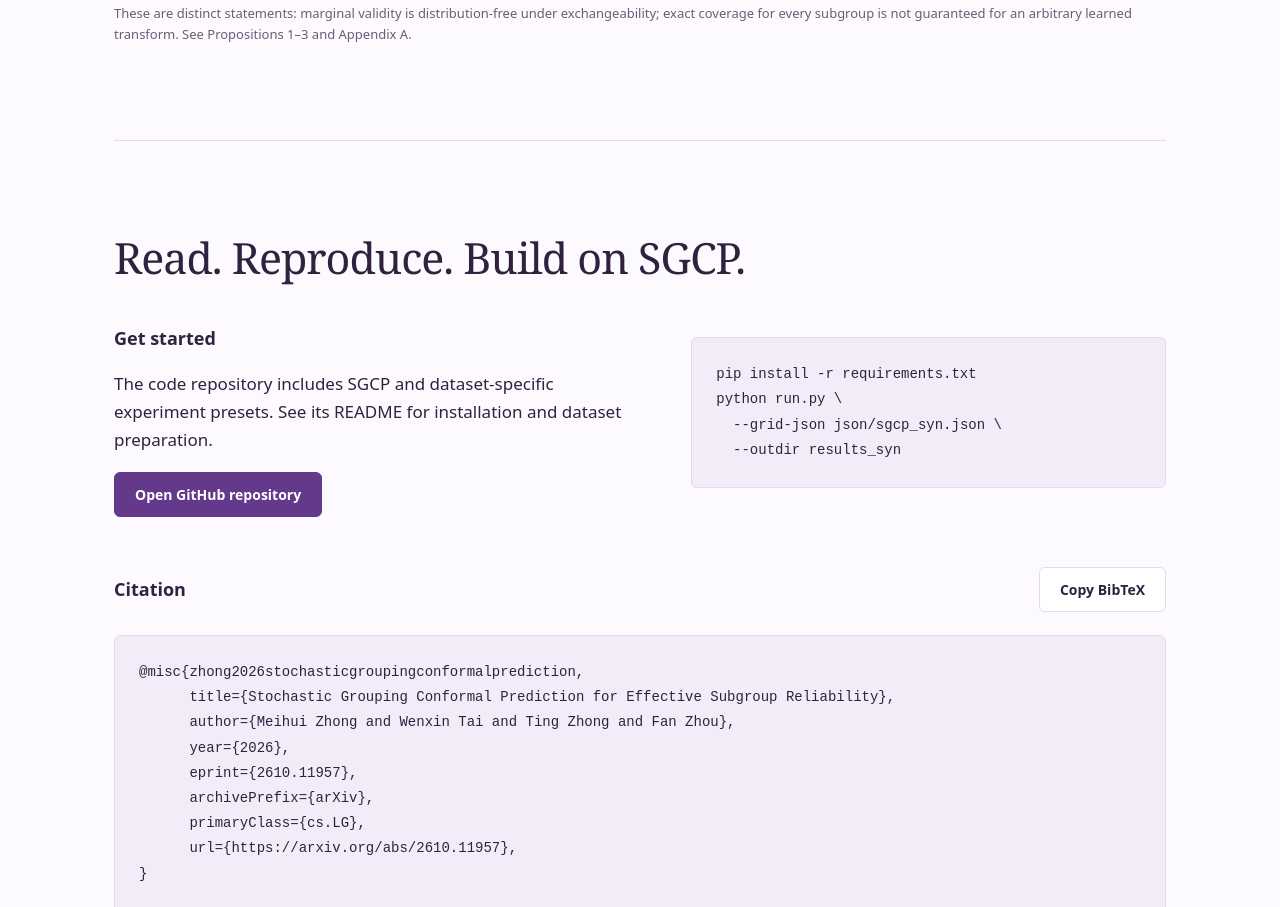
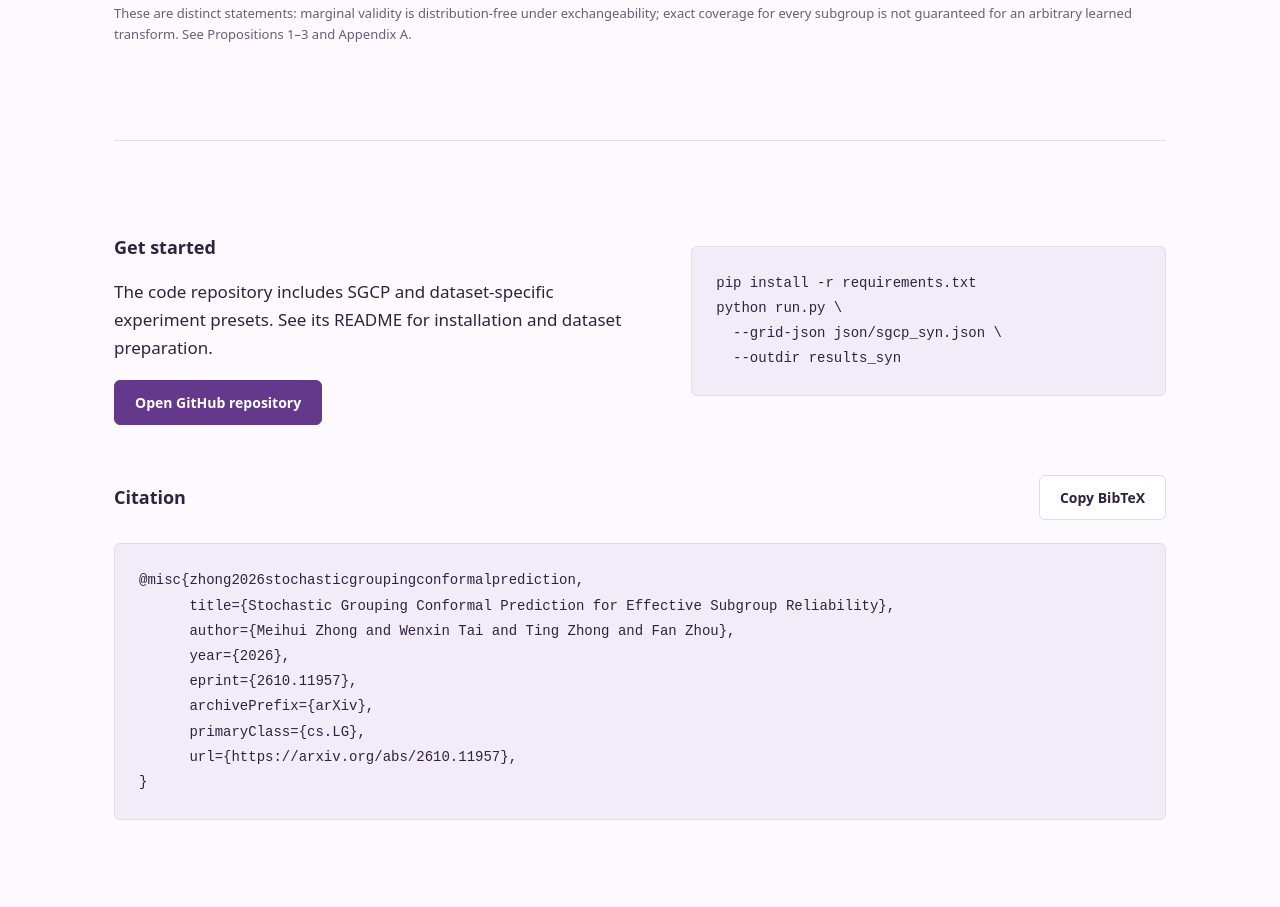
Before and after one commit to MHZhong1225/Restricted-calibration-CP, a plain HTML site: page docs/index.html in a window 1280 px wide. Shown: the part 6262-7169 px from the top of the page. Drawn offline with Linux system fonts and the light colour scheme.

Commit message:
Remove the introductory resources heading

```diff
--- a/docs/index.html
+++ b/docs/index.html
@@ -35,7 +35,7 @@
 </section>
 <section class="section"><div class="section-label">INSIDE THE MODEL</div><h2>Different score patterns.<br>One adaptive mixture.</h2><p class="lead">The learned components capture distinct regimes in nonconformity-score space. They are building blocks for calibration, not demographic groups.</p><figure><div class="density-grid"><a href="assets/syn.svg"><img src="assets/syn.svg" alt="Learned component densities on SYN"><b>SYN</b></a><a href="assets/nursery.svg"><img src="assets/nursery.svg" alt="Learned component densities on Nursery"><b>Nursery</b></a><a href="assets/mimic.svg"><img src="assets/mimic.svg" alt="Learned component densities on MIMIC-IV"><b>MIMIC-IV</b></a><a href="assets/bach.svg"><img src="assets/bach.svg" alt="Learned component densities on BACH"><b>BACH</b></a></div><figcaption>Learned component densities from the paper. Each sample draws on these components through its own membership weights.</figcaption></figure></section>
 <section id="theory" class="section"><div class="section-label">THE GUARANTEES</div><h2>Preserve validity.<br>Understand subgroup reliability.</h2><div class="theorem"><div><span class="mini-label">FINITE-SAMPLE MARGINAL VALIDITY</span><h3>The standard guarantee remains.</h3><p>Under the split-conformal exchangeability assumption, with the fitted transform independent of the calibration data, SGCP retains marginal coverage regardless of how accurately the local score law is learned.</p></div><div class="math">P{Y ∈ Ĉ<sub>α</sub>(X)} ≥ 1 − α</div></div><div class="theorem"><div><span class="mini-label">SUBGROUP COVERAGE</span><h3>Reliability depends on score-law mismatch.</h3><p>Under the paper’s assumptions, including a continuous marginal transformed-score distribution, subgroup coverage is bounded by the Kolmogorov distance Δ<sub>G</sub> between subgroup and marginal transformed-score distributions.</p></div><div class="math">P{Y ∈ Ĉ<sub>α</sub>(X) | X ∈ G}<br>≥ 1 − α − Δ<sub>G</sub></div></div><p class="footnote">These are distinct statements: marginal validity is distribution-free under exchangeability; exact coverage for every subgroup is not guaranteed for an arbitrary learned transform. See Propositions 1–3 and Appendix A.</p></section>
-<section id="resources" class="section"><h2>Read. Reproduce. Build on SGCP.</h2><div class="two-col"><div><h3>Get started</h3><p>The code repository includes SGCP and dataset-specific experiment presets. See its README for installation and dataset preparation.</p><a class="button primary" href="https://github.com/MHZhong1225/Restricted-calibration-CP">Open GitHub repository</a></div><pre class="quickstart"><code>pip install -r requirements.txt
+<section id="resources" class="section"><div class="two-col"><div><h3>Get started</h3><p>The code repository includes SGCP and dataset-specific experiment presets. See its README for installation and dataset preparation.</p><a class="button primary" href="https://github.com/MHZhong1225/Restricted-calibration-CP">Open GitHub repository</a></div><pre class="quickstart"><code>pip install -r requirements.txt
 python run.py \
   --grid-json json/sgcp_syn.json \
   --outdir results_syn</code></pre></div><div class="citation-heading"><h3>Citation</h3><button class="button" id="copy-citation">Copy BibTeX</button></div><pre class="citation"><code id="bibtex">@misc{zhong2026stochasticgroupingconformalprediction,
```
